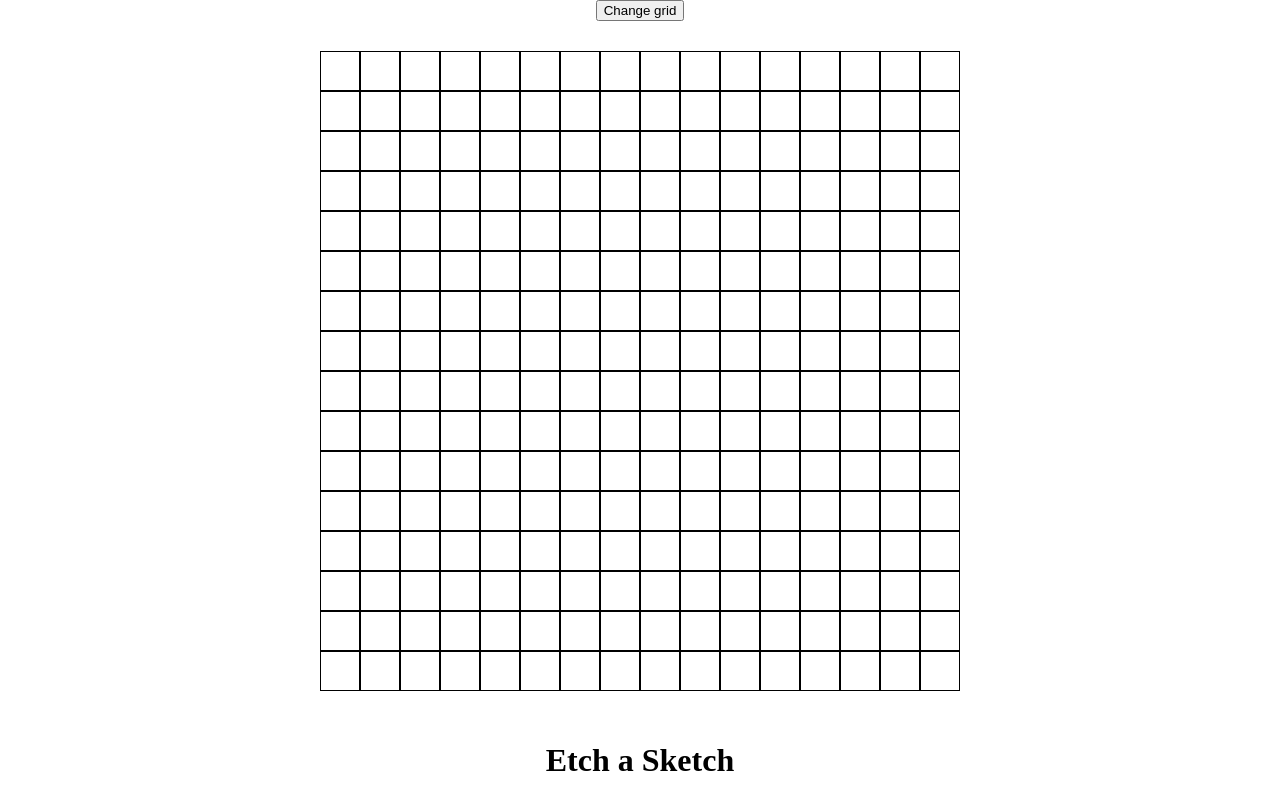
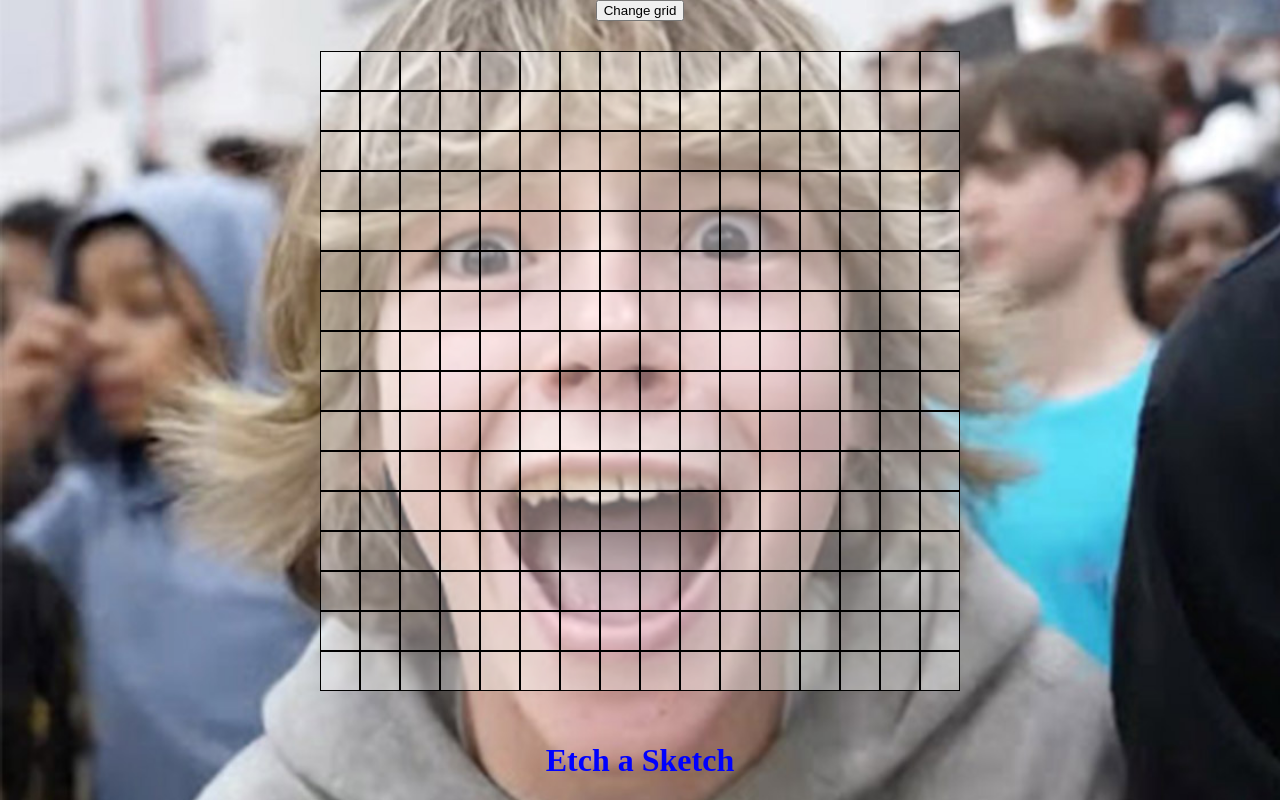
Before and after one commit to JustinSabangan/EtchySketchy, a plain HTML site: page index.html in a window 1280 px wide. Drawn offline with Linux system fonts and the light colour scheme.

Commit message:
finalmente

```diff
--- a/styles.css
+++ b/styles.css
@@ -14,6 +14,7 @@ html, body {
     width: 640px;
     height: 640px;
     margin: auto;
+    background-color: rgba(255, 255, 255, 0.4);
 }
 
 .square {
@@ -22,3 +23,13 @@ html, body {
     color: purple 1px;
     flex: 0 0 calc(100% / 16);
 }
+h1 {
+    color: blue;
+
+}
+body {
+    background-image: url(oardefault.jpg);
+    background-repeat: no-repeat;
+    background-size: cover;
+    background-attachment: fixed;
+}
```
Also changed, not shown: oardefault.jpg (added).
